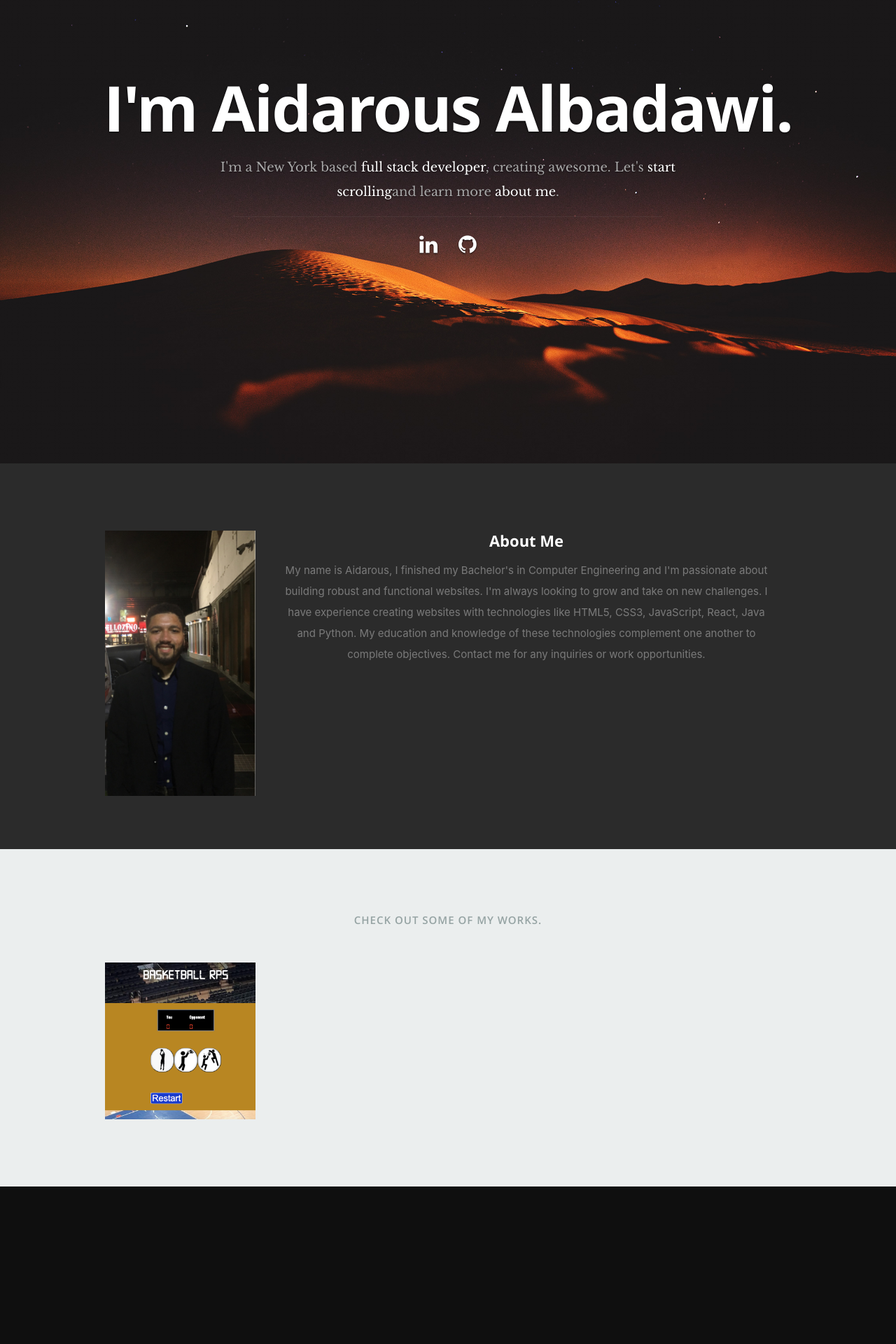
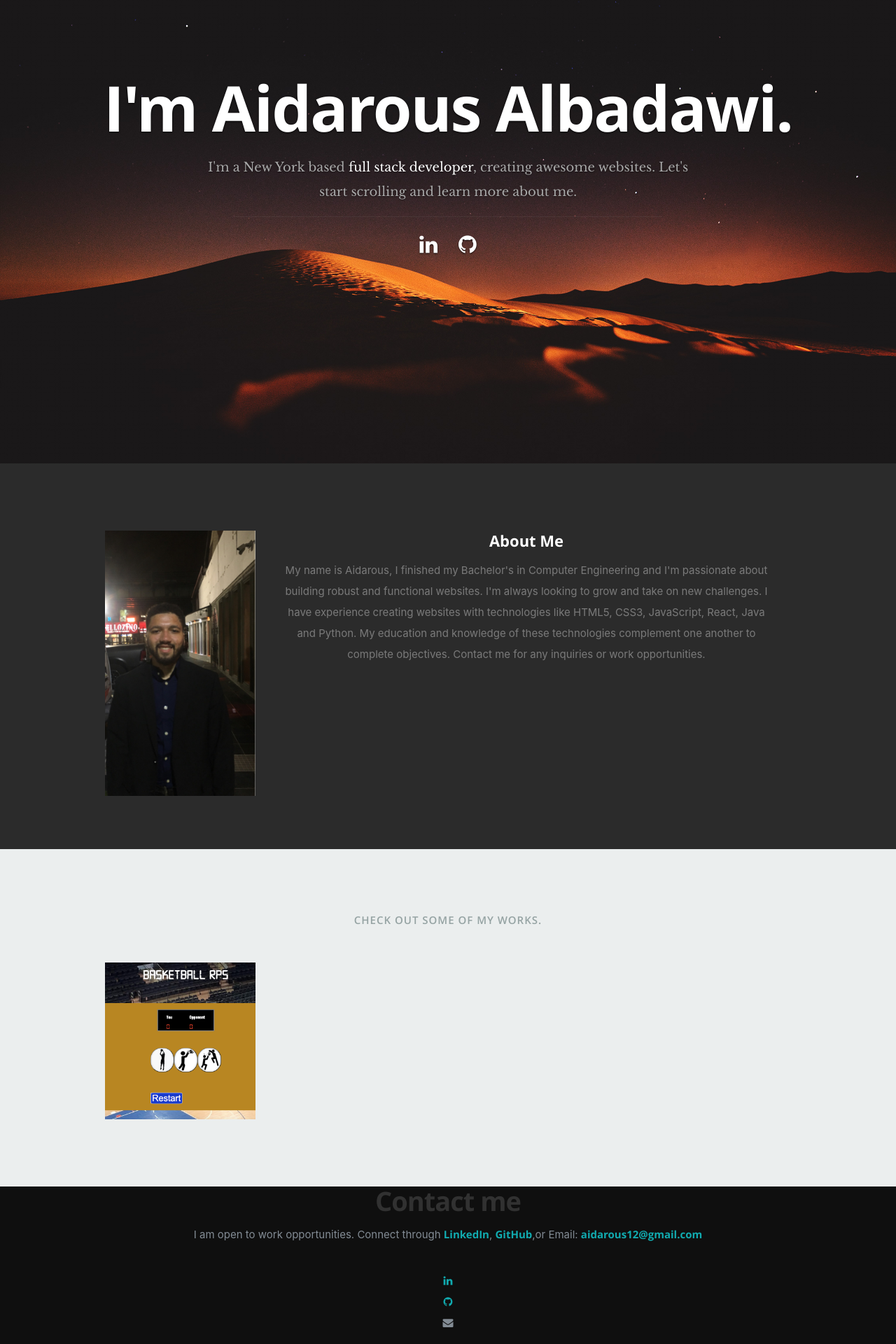
Before and after one commit to aidarous/portfolio.github.io, a React (Create React App) app: page / in a window 1280 px wide. Shown: the part 938-2858 px from the top of the page at 70% size. Before the commit the page ends 2633 px from the top, so only its background shows below. Built offline with nearby package versions, Linux system fonts and the light colour scheme.

Commit message:
added content to contact

```diff
--- a/src/App.js
+++ b/src/App.js
@@ -2,6 +2,7 @@ import React from 'react';
 import Header from '../src/components/Header';
 import About from'../src/components/About';
 import Projects from'../src/components/Projects';
+import Contactus from'../src/components/Contactus';
 import './App.css';
 
 function App() {
@@ -22,6 +23,7 @@ function App() {
         <Header />
         <About />
         <Projects />
+        <Contactus />
 
 
     </div>
--- a/src/components/contactus.js
+++ b/src/components/contactus.js
@@ -1,11 +1,22 @@
 import React, { Component } from 'react'
 
-export default class componentName extends Component {
+export default class Contactus extends Component {
     render() {
         return (
             <div>
+                <h1> Contact me</h1>
+                <p> I am open to work opportunities. Connect through <a href="https://www.linkedin.com/in/aidarous-albadawi-515a20159/"><b>LinkedIn</b></a>, <a href="https://github.com/aidarous"><b>GitHub</b></a>,or Email: <a href="mailto: aidarous12@gmail.com"><b>aidarous12@gmail.com</b></a></p>
+                <div className="row banner">
+                    <ul className="social">
 
+                    <li><a href="https://www.linkedin.com/in/aidarous-albadawi-515a20159/"><i className="fa fa-linkedin" target="_blank"/></a></li>
+                    <li><a href="https://github.com/aidarous"><i className="fa fa-github" /></a></li>
+                    <li><i className=" fa fa-envelope" /></li>
+
+                    </ul>
+                </div>
             </div>
+
         )
     }
 }
--- a/src/components/header.js
+++ b/src/components/header.js
@@ -9,8 +9,8 @@ export default class Header extends Component {
                   <div className="row banner">
                     <div className="banner-text">
                       <h1 className="responsive-headline">I'm Aidarous Albadawi.</h1>
-                  <h3>I'm a New York based <span>full stack developer</span>,  creating awesome. Let's <a className="smoothscroll" href="#about">start scrolling</a>
-                    and learn more <a className="smoothscroll" href="#about"> about me</a>.</h3>
+                      <h3>I'm a New York based <span>full stack developer</span>,  creating awesome websites. Let's start scrolling
+                        and learn more about me.</h3>
                       <hr />
                       <ul className="social">
 
```
Lines whose indentation alone changed are shown as unchanged.
